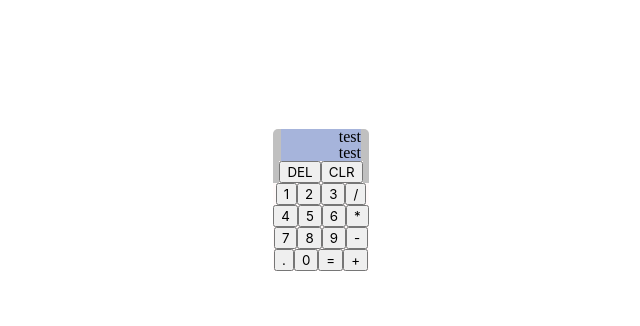
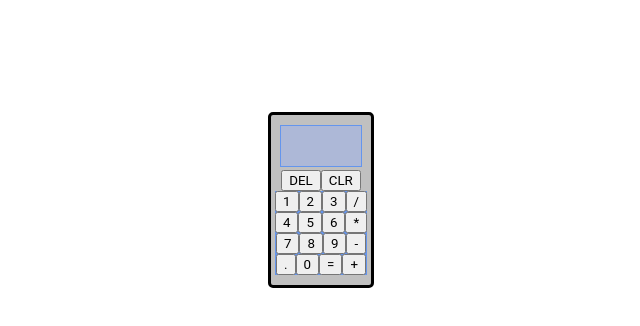
Before and after one commit to Drew-Daniels/calculator, a plain HTML site: page index.html in a window 1280 px wide. Shown: the whole page, without its empty margins (319-959 px from the left). Drawn offline with Linux system fonts and the light colour scheme.

Commit message:
Made the calculator look nice.

```diff
--- a/assets/stylesheets/style.css
+++ b/assets/stylesheets/style.css
@@ -48,11 +48,11 @@ table {
 }
 
 * {
-    font-family: -apple-system, BlinkMacSystemFont, 'Segoe UI', Roboto, Oxygen, Ubuntu, Cantarell, 'Open Sans', 'Helvetica Neue', sans-serif;
+    font-family: Roboto, Oxygen, Ubuntu, Cantarell, 'Open Sans', 'Helvetica Neue', sans-serif;
 }
 
 .btn-base {
-    background-color: snow;
+    background-color: silver;
     font-size: medium;
 }
 #CONTAINER-all {
@@ -72,8 +72,9 @@ table {
     justify-content: center;
     background-color: silver;
     border-radius: 5px;
-    width: auto;
-    height: auto;
+    border: 3px solid black;
+    width: 100px;
+    height: 170px;
     max-width: 100%;
 }
 
@@ -82,6 +83,8 @@ table {
     flex-direction: column;
     align-items: center;
     justify-content: center;
+    border: 1px solid cornflowerblue;
+    margin-bottom: 3px;
 }
 
 #CONTAINER-MAIN-display {
@@ -89,16 +92,18 @@ table {
     align-items: center;
     justify-content: right;
     background-color: blue;
-    background: rgba(142, 170, 247, 0.5);
+    background: rgba(142, 170, 247, 0.4);
     width: 80px;
+    height: 20px;
 }
 
 #CONTAINER-ALT-display {
     display: flex;
     align-items: center;
     justify-content: right;
-    background: rgba(142, 170, 247, 0.5);
+    background: rgba(142, 170, 247, 0.4);
     width: 80px;
+    height: 20px;
 }
 
 #CONTAINER-btn-big {
@@ -117,7 +122,8 @@ table {
 }
 
 .btn-small {
-    background-color: snow;
+    background-color: cornflowerblue;
+
 }
 
 .btn-row {
@@ -125,6 +131,7 @@ table {
     flex-direction: row;
     align-items: center;
     justify-content: center;
+    flex: 1 1 0px;
 }
 
 .break {
--- a/index.html
+++ b/index.html
@@ -13,10 +13,10 @@
             <!--All contains the BODY; BODY contains the DISPLAY, BIG-BTNS, and SMALL-BTNS-->
             <div id="CONTAINER-display">
                 <div id="CONTAINER-ALT-display">
-                    <p id="ALT-display-text">test</p>
+                    <p id="ALT-display-text"></p>
                 </div>
                 <div id="CONTAINER-MAIN-display">
-                    <p id="MAIN-display-text">test</p>
+                    <p id="MAIN-display-text"></p>
                 </div>
             </div>
             <div id="CONTAINER-btn-big" class="btn-base btn-big">
```
